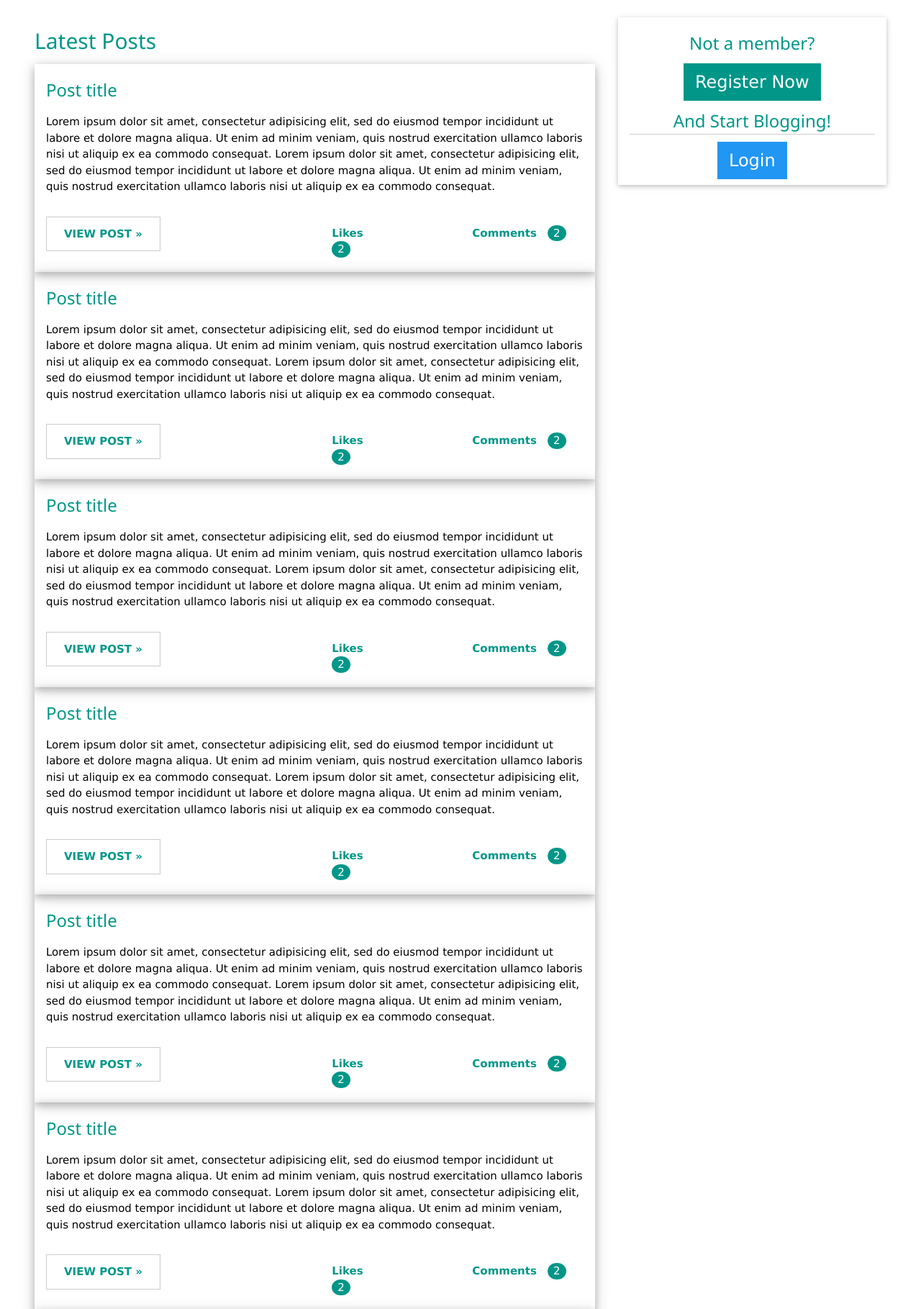
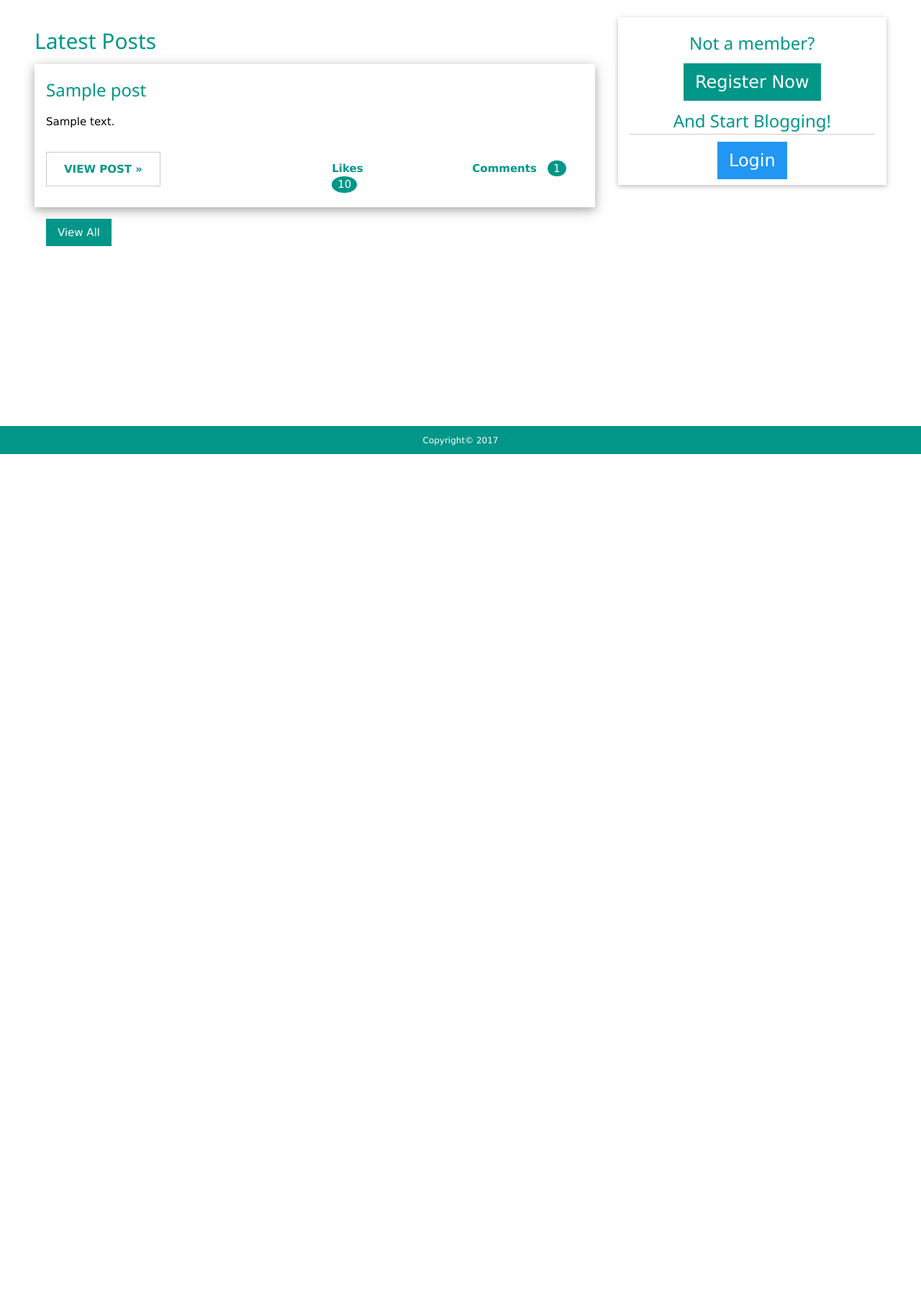
Before and after one commit to alphawaseem/MultiUserBlog, a Python web app: template templates/index.html in a window 1280 px wide. Shown: the part 150-1969 px from the top of the page at 72% size. After the commit the page ends 781 px from the top, so only its background shows below. Run offline with Jinja, Linux system fonts and the light colour scheme; the template is opened without the code that fills it: most values are stand-ins (such as "Sample title", 1, 10 or a date in 2020).

Commit message:
show posts in index

```diff
--- a/main.py
+++ b/main.py
@@ -70,7 +70,8 @@ class Handler(webapp2.RequestHandler):
 
 class MainPage(Handler):
     def get(self):
-        self.render_user('index.html')
+        posts = Post.all().order('-added')
+        self.render('index.html',user = self.user,posts = posts)
 
 
 class RegisterHandler(Handler):
--- a/templates/index.html
+++ b/templates/index.html
@@ -3,25 +3,22 @@
 <section class="w3-row w3-padding w3-display">
     <section class="w3-twothird w3-container">
         <h2 class="w3-text-teal"> Latest Posts </h2>
-        {% for i in range(10) %}
+        {% for post in posts %}
         <article class="w3-card-4 w3-padding w3-text-teal">
-            <h3> Post title</h3>
-            <p class="w3-text-black">Lorem ipsum dolor sit amet, consectetur adipisicing elit, sed do eiusmod tempor incididunt ut labore et dolore
-                magna aliqua. Ut enim ad minim veniam, quis nostrud exercitation ullamco laboris nisi ut aliquip ex ea commodo
-                consequat. Lorem ipsum dolor sit amet, consectetur adipisicing elit, sed do eiusmod tempor incididunt ut
-                labore et dolore magna aliqua. Ut enim ad minim veniam, quis nostrud exercitation ullamco laboris nisi ut
-                aliquip ex ea commodo consequat.
+            <h3> {{post.title}}</h3>
+            <p class="w3-text-black">
+                {{post.content}}
             </p>
             <div class="w3-row w3-text-teal">
                 <div class="w3-col m6 s12">
-                    <p><a href="/posts/{{i}}" class="w5-button w3-btn w3-padding-large w3-white w3-border w3-text-teal"><b>VIEW POST »</b></a></p>
+                    <p><a href="/posts/{{post.key().id()}}" class="w5-button w3-btn w3-padding-large w3-white w3-border w3-text-teal"><b>VIEW POST »</b></a></p>
                 </div>
                 <div class="w3-col m2 w3-hide-small">
-                    <p><span class="w3-padding-large w3-right"><b>Likes  </b> <span class="w3-badge w3-teal">2</span></span>
+                    <p><span class="w3-padding-large w3-right"><b>Likes  </b> <span class="w3-badge w3-teal">{{post.likes if post.likes != None else '0'}}</span></span>
                     </p>
                 </div>
                 <div class="w3-col m4 w3-hide-small">
-                    <p><span class="w3-padding-large w3-right"><b>Comments  </b> <span class="w3-badge w3-teal">2</span></span>
+                    <p><span class="w3-padding-large w3-right"><b>Comments  </b> <span class="w3-badge w3-teal">{{post.comments|length}}</span></span>
                     </p>
                 </div>
             </div>
```
Also changed, not shown: 1 other file.
